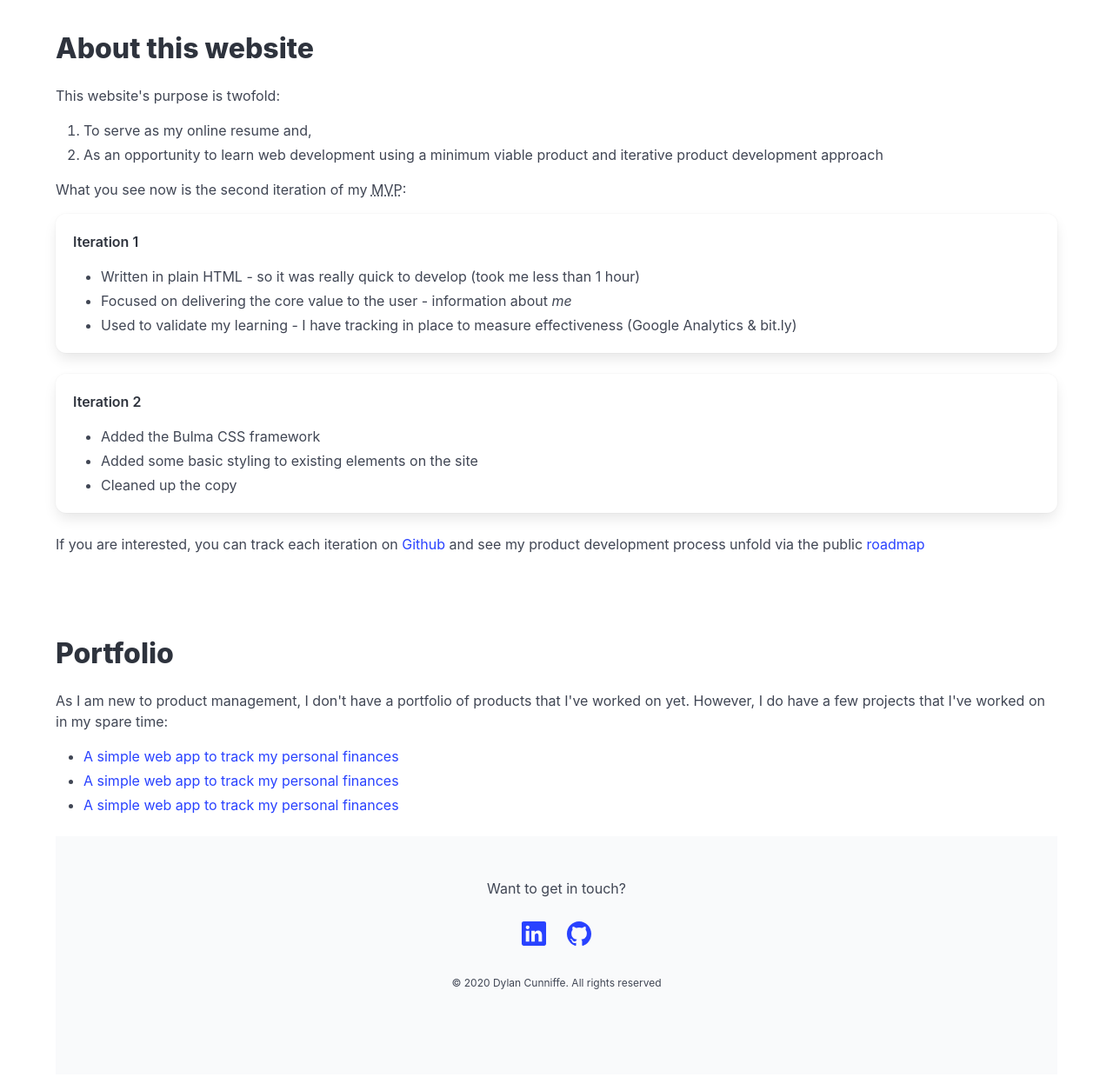
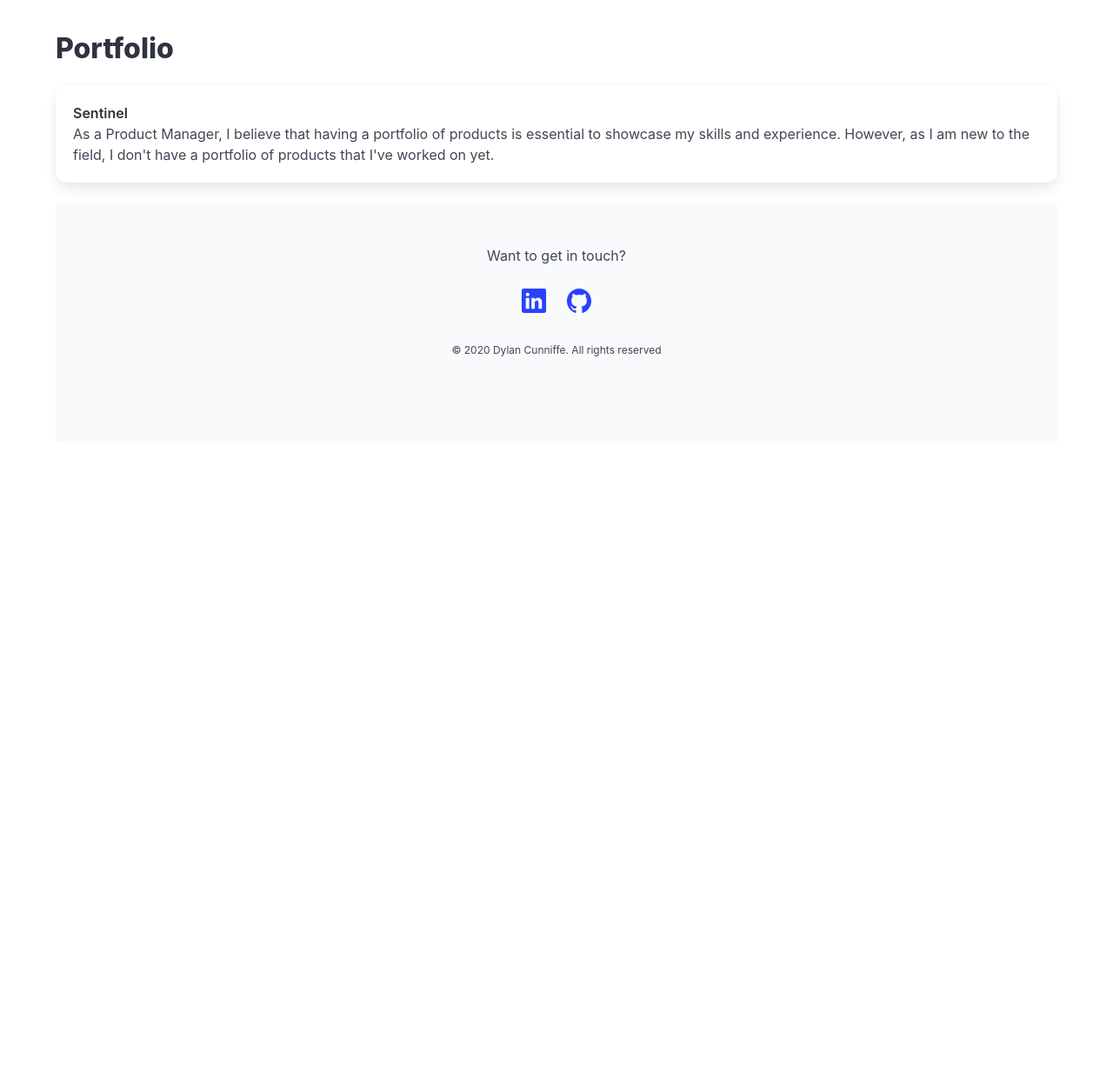
Before and after one commit to djcunniffe/personal-website, a plain HTML site: page index.html in a window 1280 px wide. Shown: the part 700-1939 px from the top of the page at 87% size. After the commit the page ends 1256 px from the top, so only its background shows below. Drawn offline with nearby package versions, Linux system fonts and the light colour scheme.

Commit message:
remove about website and add portfolio section

```diff
--- a/index.html
+++ b/index.html
@@ -36,46 +36,12 @@
 
         <section class="section">
             <div class="container">
-                <h2 class="title">About this website</h2>
-                <div class="content">
-                    <p>This website's purpose is twofold:</p>
-                    <ol>
-                        <li>To serve as my online resume and,</li>
-                        <li>As an opportunity to learn web development using a minimum viable product and iterative product development approach</li>
-                    </ol>
-                    <p>What you see now is the second iteration of my <abbr title="Minimum Viable Product">MVP</abbr>:</p>
-                    <div class="box">
-                        <strong>Iteration 1</strong>
-                        <ul>
-                            <li>Written in plain HTML - so it was really quick to develop (took me less than 1 hour)</li>
-                            <li>Focused on delivering the core value to the user - information about <em>me</em></li>
-                            <li>Used to validate my learning - I have tracking in place to measure effectiveness (Google Analytics & bit.ly)</li>
-                        </ul>
-                    </div>
-                    <div class="box">
-                        <strong>Iteration 2</strong>
-                        <ul>
-                            <li>Added the Bulma CSS framework</li>
-                            <li>Added some basic styling to existing elements on the site</li>
-                            <li>Cleaned up the copy</li>
-                        </ul>
-                    </div>
-                    <p>If you are interested, you can track each iteration on <a href="https://bit.ly/3ku2Vz4">Github</a> and see my product development process unfold via the public <a href="https://bit.ly/3krVzfy">roadmap</a></p>
-
-                </div>
-            </div>
-        </section>
-
-        <section class="section">
-            <div class="container">
                 <h2 class="title">Portfolio</h2>
                 <div class="content">
-                    <p>As I am new to product management, I don't have a portfolio of products that I've worked on yet. However, I do have a few projects that I've worked on in my spare time:</p>
-                    <ul>
-                        <li><a href="https://bit.ly/3kq1b2c">A simple web app to track my personal finances</a></li>
-                        <li><a href="https://bit.ly/3kq1b2c">A simple web app to track my personal finances</a></li>
-                        <li><a href="https://bit.ly/3kq1b2c">A simple web app to track my personal finances</a></li>
-                    </ul>
+                    <div class="box">
+                        <strong>Sentinel</strong>
+                        <p>As a Product Manager, I believe that having a portfolio of products is essential to showcase my skills and experience. However, as I am new to the field, I don't have a portfolio of products that I've worked on yet.</p>
+                    </div>
                 </div>
 
         <script src="https://unpkg.com/ionicons@5.2.3/dist/ionicons.js"></script>
```
